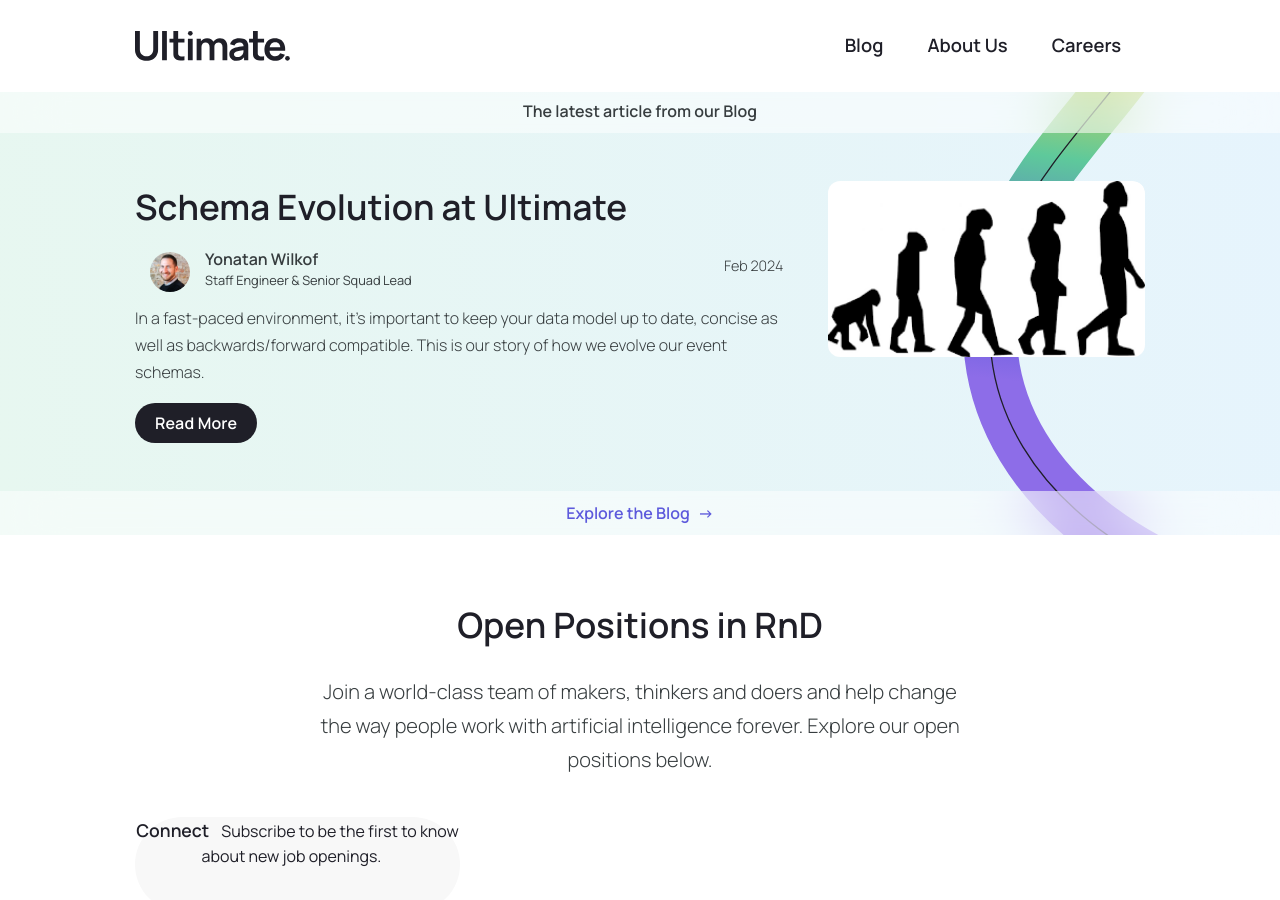
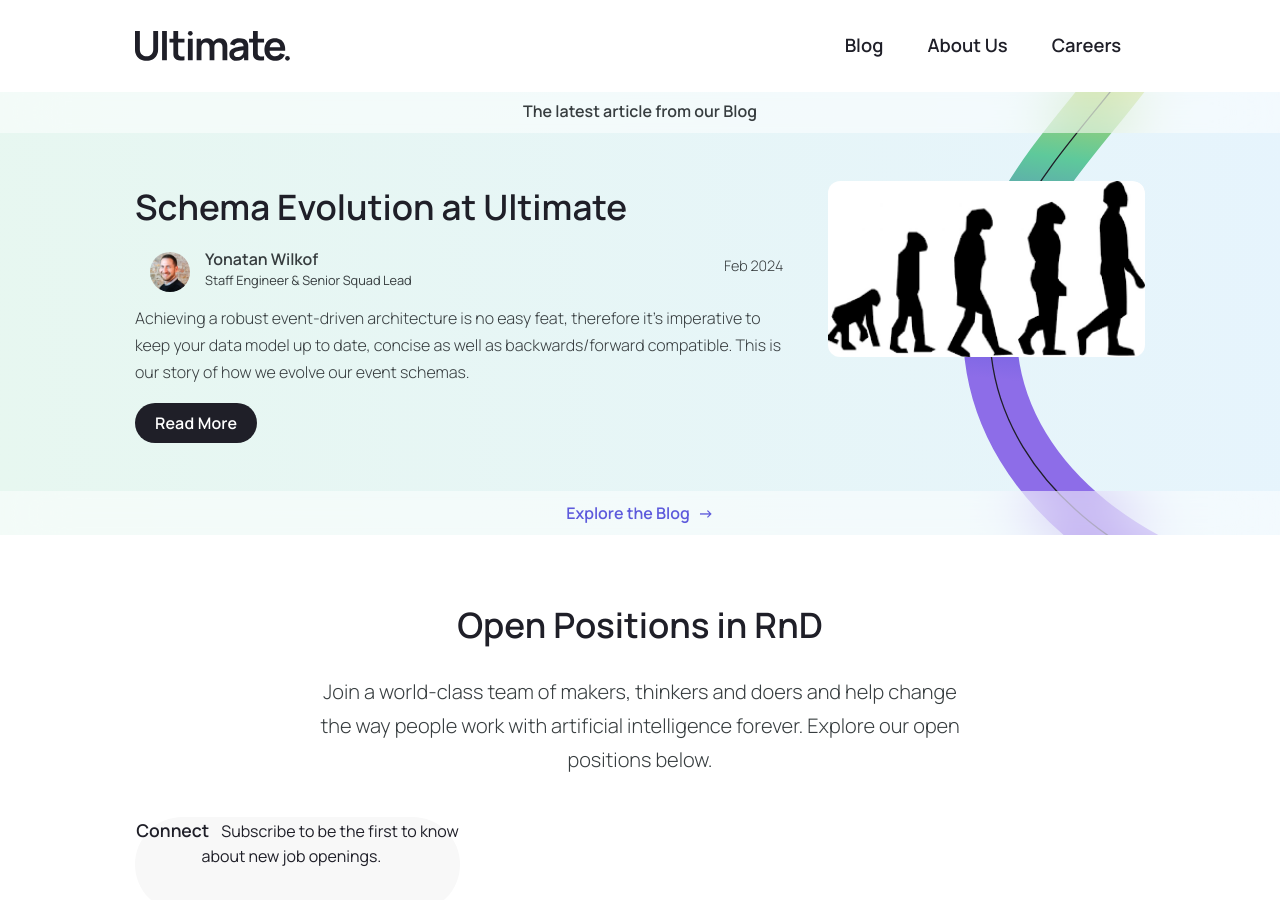
Before and after one commit to ultimateai/Blog, a Jekyll site: the page built from index.html, in a window 1280 px wide and 900 px high. Built offline with Jekyll 4.4.1, drawn with Linux system fonts in a browser that asks for light colours; nearby versions of some CDN libraries; a script that is not in the unit is left out; some of the changed lines change nothing that is shown.

Commit message:
PR comments

````diff
--- a/_posts/2024-02-14-schema-evolution.markdown
+++ b/_posts/2024-02-14-schema-evolution.markdown
@@ -2,7 +2,7 @@
 layout: post
 title:  "Schema Evolution at Ultimate"
 date: 2024-02-14
-description: "In a fast-paced environment, it's important to keep your data model up to date, concise as well as backwards/forward compatible. This is our story of how we evolve our event schemas."
+description: "Achieving a robust event-driven architecture is no easy feat, therefore  it's imperative to keep your data model up to date, concise as well as backwards/forward compatible. This is our story of how we evolve our event schemas."
 categories: architecture
 preview_image: /assets/img/posts/evolution.png
 author: "Yonatan Wilkof"
@@ -11,25 +11,27 @@
 
 ### The case for schema evolution
 
-At Ultimate, we have been using event-based architecture for a while now. It has been a great way to decouple our systems and make them more resilient.
-A key component of event-based architecture is the event schema. The event schema is the contract between the producer and the consumer of the event. It defines the structure of the event and the data that it contains.
-One of the challenges that we have anticipated would be the evolution of the event schemas. As our systems grow and change, the event schema needs to evolve as well. It is imperative, that said contracts do not break as properties are added, removed or changed.
+At Ultimate, we have been using event-based architecture for the last two years.
+It has been a great way to decouple our systems and make them more resilient. A key component of event-based architecture is the event schema.
+The event schema is the contract between the producer and the consumer of the event. It defines the structure of the event and the data that it contains.
+One of the challenges that we have anticipated would be the evolution of the event schemas. As our systems grow and change, the event schema needs to evolve as well.
+It is crucial that said contracts do not break as properties are added, removed or changed.
 In this article, I will lay out the design that we have chosen, to help us navigate through the treacherous waters of schema evolution.
 
 ### The underlying messaging architecture
 
-In order to understand the design that we have chosen, it is important to understand the underlying messaging architecture that we have in place. We use Kafka as our messaging system.
+In order to understand the design that we have chosen, it is important to understand the underlying messaging architecture that we have in place.
 As a general rule, we have a topic per business domain owned by a publisher which is, in most cases, a microservice.
 
-Take conversations for example: we have a topic called `conversations` and the `chat-orchestrator` microservice is the owner of that topic.
+Take conversations for example: we have a topic called conversations and the chat-orchestrator microservice is the owner of that topic.
 All updates in the lifecycle of a conversation (i.e. conversation start / visitor sends messages / bot send message / conversation end) are published to that topic, and in order that they happened.
-As a consumer of this topic, a service can subscribe and infer what and when happened during that conversation.
+As a consumer of this topic, a service can subscribe and infer what happened when during that conversation.
 
 ### The guiding principles
 
 The design that we have chosen is based on the following principles:
 - **Backwards compatibility**: New versions of the schema should be able to be consumed by old versions of the consumer, even if they do not parse new data points added over time.
-- **Forward compatibility**: Old versions of the schema should be able to be consumed by new versions of the consumer.- **Predictability**: Each topic should be tied to exactly one schema, even if it handles multiple events types. As such, a consumer can always know which schema to use when consuming from a topic.
+- **Forward compatibility**: Old versions of the schema should be able to be consumed by new versions of the consumer.
 - **Predictability**: Each topic should be tied to exactly one schema, even if it handles multiple events types. As such, a consumer can always know which schema to use when consuming from a topic.
 - **Conciseness**: The schema should be concise and easy to understand. An event should not contain any unnecessary data points.
 
@@ -39,19 +41,20 @@
 ### The schema registry
 A pretty common pattern to solve the problem of schema evolution is to use a schema registry. A schema registry has other benefits, such as message validation, but while important, those were not our focus.
 
-Kafka has native support to a [schema registry](https://docs.confluent.io/platform/current/schema-registry/index.html), however due to various reasons outside the scope of this article, we use Google Pub/Sub.
+Kafka has native support for a [schema registry](https://docs.confluent.io/platform/current/schema-registry/index.html), however at Ultimate we Google Pub/Sub.
+We opted for Google’s messaging system as it was already leveraged in other areas of the product, and as it is more native to our underlying infrastructure, which is also Google based.
 While Google is making the first moves towards the idea of schema validation, as of that moment in time, Pub/Sub did not support full evolution semantics.
-Therefore, in order to achieve the principles we focus on, we had to choose a technology and follow a paradigm, that would effectively replace some of the missing functionalities of a registry.
+Therefore, in order to achieve the principles we focus on, we had to choose a technology and follow a paradigm that would effectively replace some of the missing functionalities of a registry.
 
 ### Protobuf
-In order to aid us in the process of schema evolution, we have chosen to use [Protobuf](https://developers.google.com/protocol-buffers) as our serialization format.
-Protobuf is a language-agnostic serialization format developed by Google. It is designed to be backwards and forwards compatible - which is achieved by a set of rules that the schema must adhere to.
-For example, you can add new fields to a message, but you cannot remove or change the type of existing field. All fields are optional by default, and you can add new fields without breaking the schema.
 
-In order to enforce said rules we rely heavily on [Buf](https://buf.build/), which is a tool that ties well with the Protobuf ecosystem and its rules.
-It supplies a set of pipeline actions that aid us in the process of schema evolution, such as linting and breaking change detection.
-Before every commit we verify that changes will retain compatability.
+In order to aid us in the process of schema evolution, we have chosen to use [Protobuf](https://developers.google.com/protocol-buffers) as our serialization format. Protobuf is a language-agnostic serialization format developed by Google.
+It is designed to be backwards and forwards compatible - which is achieved by a set of rules that the schema must adhere to.
+For example, you can add new fields to a message, but you cannot remove or change the type of existing field.
+All fields are optional by default, and you can add new fields without breaking the schema.
 
+In order to enforce said rules we rely heavily on [Buf](https://buf.build/), a tool that ties well with the Protobuf ecosystem and its rules.
+It supplies a set of pipeline actions that aid us in the process of schema evolution, such as linting and breaking change detection. Before every commit we verify that changes will retain compatibility.
 
 ```yaml
 name: buf-pull-request
@@ -81,9 +84,8 @@
           input: 'src/proto'
           against: 'https://github.com/${GITHUB_REPOSITORY}.git#branch=main,subdir=src/proto'
 ```
-With the aid of such flow, we are able to do compile time message validation. That is, we do not validate message at publish time (as offered by schema registry),
-but rather ensure that the code which serializes and deserializes the message is in line with the schema.
-
+With the aid of such a flow, we are able to do compile time message validation.
+That is, we do not validate messages at publish time (as offered by schema registry), but rather ensure that the code which serializes and deserializes the message is in line with the schema.
 
 ### The Ultimate Design
 
@@ -145,28 +147,26 @@
 
 In the above example, we have a **BotSubject** for bot events. Subject in this case, correlates to the single schema attached to a topic, and can accommodate multiple event types.
 
-Some of the properties such as `event_id`, `event_timestamp` are common to all events and handle event metadata.
+Some of the properties such as `event_id` and `event_timestamp` are common to all events and handle event metadata.
 In addition, we added the `version` property, which is used to handle schema evolution. It is only incremented in the highly unlikely case of a breaking change.
 
-The `event_type` property is an enum that defines the type of the event, and it should  correlate to the concrete event that is published. In this case - a bot is either created, updated or deleted.
-Defining each one of these events separately and having the type as enum, unlocks the following;
+The `event_type` property is an enum that defines the type of the event, and it should correlate to the concrete event that is published. In this case - a bot is either created, updated or deleted.
+Defining each one of these events separately and having the type as enum, unlocks the following advantages:
 1. Each event can be extended separately from the others.
-2. Adding new events types that are unknown at this stage can be done later.
+2. Adding new event types that are unknown at this stage can be done later.
 
 The `oneOf` operator is used to define the populate event data that are published, as event types are mutually exclusive.
-And event cannot denote both bot created and bot deleted at the same time, for example.
+An event cannot denote both `BotCreated` and `BotDeleted` at the same time, for example.
 Each property in the `oneOf` set correlates, as expected, to a business event that is published in the topic.
 
 ### Breaking Changes
-But what should we do in the case of a breaking change?
+But, what should we do in the case of a breaking change?
 
 Schema evolution cannot help us there, as it is not possible to make a breaking change and still be backwards compatible.
 In the case of a breaking change, we have to create a new topic with a new version of the subject.
-We do this by creating a new subject under a new path (adhering to the naming convention of the protobuf package), and then creating a new corresponding topic.
-The new topic will be owned by the same microservice as the old topic, and it will be used to publish the new version of the event.
-After some time, the old topic, if necessary, can be dropped
+We do this by creating a new subject under a new path (adhering to the naming convention of the Protobuf package), and then creating a new corresponding topic.
+The new topic will be owned by the same microservice as the old topic, and it will be used to publish the new version of the event. After some time, the old topic can be dropped.
 
 ### Conclusion
-In this article, I have laid out the design that we have chosen to help us navigate through the treacherous waters of schema evolution.
 Leveraging Protobuf and Buf has helped us to bridge the gap of the lack of a schema registry service.
 By following a certain set of rules and conventions, we are able to accommodate the ever-changing needs of our business, while moving fast and reliably.
````
